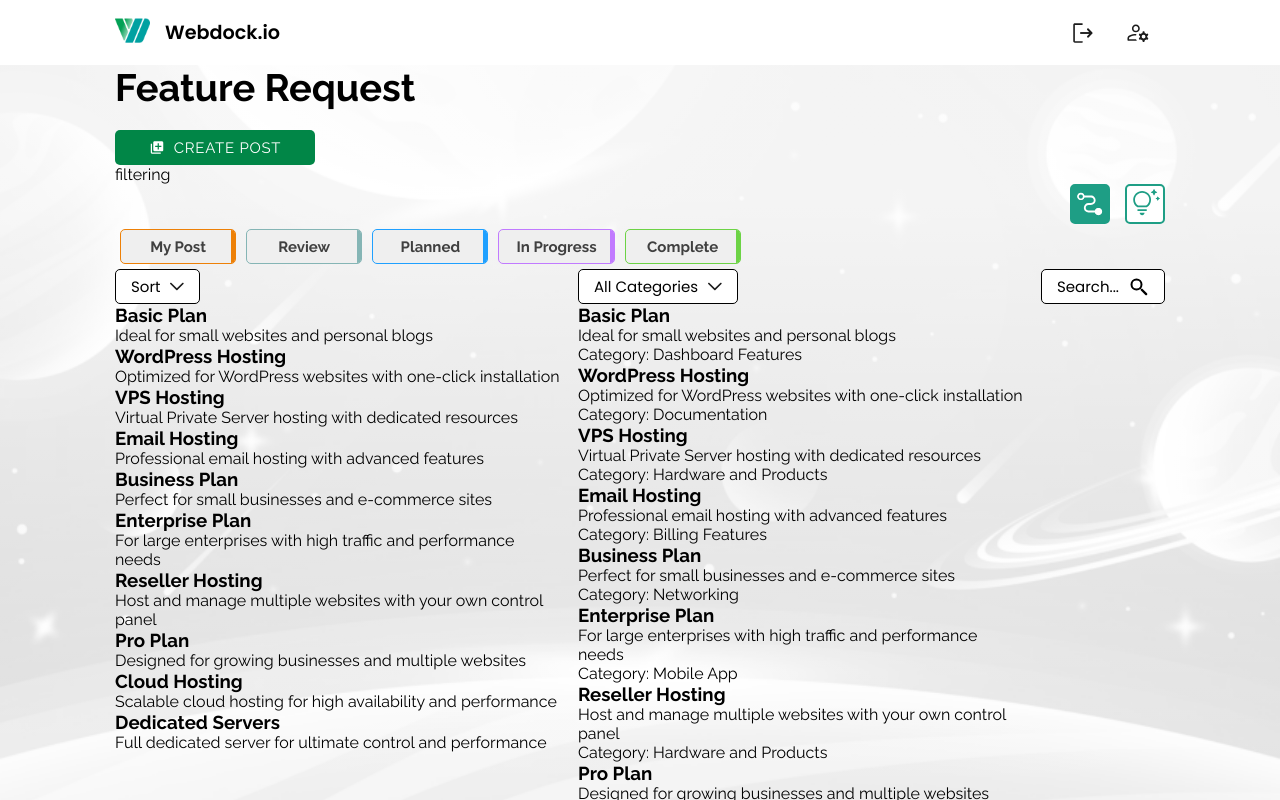
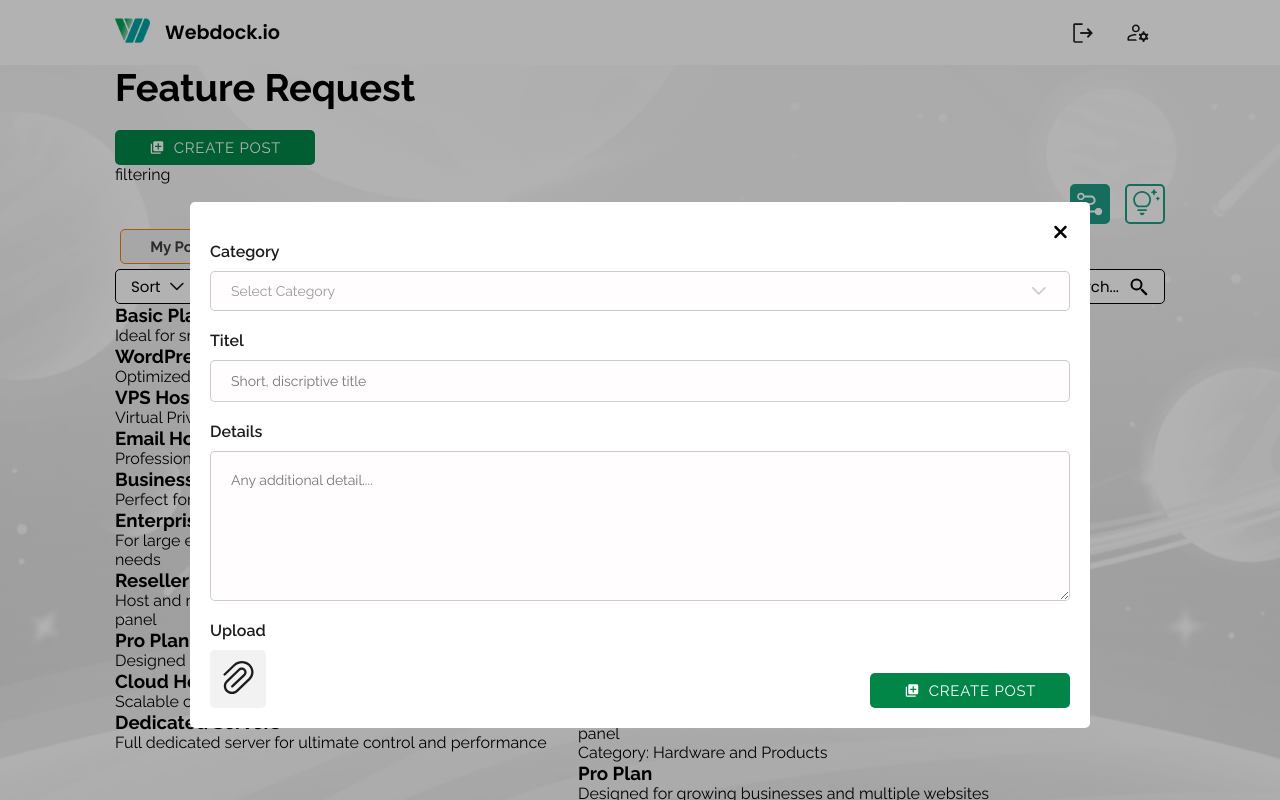
Before and after one commit to soklope/webdock, a React (Vite) app in the folder webdock-app/: page /listview in a window 1280 px wide. Both pictures are taken after a click on the button "CREATE POST". Shown: the top 800 px of the page. Built offline with nearby package versions, Linux system fonts and the light colour scheme.

Commit message:
Finished 90% of modal
Create post modal is done

```diff
--- a/webdock-app/src/components/CreatePostBtn/CreatePostBtn.jsx
+++ b/webdock-app/src/components/CreatePostBtn/CreatePostBtn.jsx
@@ -1,10 +1,12 @@
-// import { useState} from "react";
 import './CreatePostBtn.scss'
-// CreatePostBtn component represents a button for creating a new post.
-// It includes a button element with an optional icon and the text "CREATE POST."
+import useModalStore from '../../stores/modalStore';
+
 export default function CreatePostBtn() {
+
+  const { toggleModal } = useModalStore();
+
   return (
-    <button className="create-post-btn">
+    <button className="create-post-btn" onClick={toggleModal}>
       <span className='create-post-btn__icon'>
         {/* You can add an icon here */}
       </span>
--- a/webdock-app/src/components/CreatePostBtn/CreatePostBtn.scss
+++ b/webdock-app/src/components/CreatePostBtn/CreatePostBtn.scss
@@ -3,6 +3,7 @@
 
 // Define styles for the .create-post-btn class
 .create-post-btn {
+    cursor: pointer;
     display: flex;
     justify-content: center;
     align-items: center;
--- a/webdock-app/src/components/Modal/CreatePostModal/CreatePostModal.jsx
+++ b/webdock-app/src/components/Modal/CreatePostModal/CreatePostModal.jsx
@@ -3,14 +3,20 @@ import SelectCategory from "../SelectCategory/SelectCategory";
 import './CreatePostModal.scss'
 import '../../CreatePostBtn/CreatePostBtn'
 import CreatePostBtn from "../../CreatePostBtn/CreatePostBtn";
+import useModalStore from "../../../stores/modalStore";
 
 export default function CreatePostModal() {
-    return(
+
+    const { modalIsOpen, toggleModal } = useModalStore();
+
+
+    return  (
+        modalIsOpen ?
+
         <>
-            {/* <ModalBackground /> */}
             <div className="container">
                 <div className="create-post-modal-container">
-                <div className="create-post-modal-container__close">
+                    <div className="create-post-modal-container__close" onClick={toggleModal}>
                         <span className="create-post-modal-container__close__icon"></span>
                     </div>
 
@@ -33,16 +39,24 @@ export default function CreatePostModal() {
                             placeholder="Any additional detail...."
                             ></textarea>
 
+                        <div className="create-post-modal-container__flex">
+                            <div className="create-post-modal-container__upload-flex">
                                  <label className="create-post-modal-container__title">Upload</label>
                                  <button className="create-post-modal-container__upload-btn">
                                      <span className="create-post-modal-container__upload-icon"></span>
                                  </button>
+                            </div>
                             <CreatePostBtn />
                         </div>
-
                     </div>
                 </div>
+            </div>
+            <ModalBackground />
         </>
+
+        :
+
+        <></>
     )
 }
 
--- a/webdock-app/src/components/Modal/CreatePostModal/CreatePostModal.scss
+++ b/webdock-app/src/components/Modal/CreatePostModal/CreatePostModal.scss
@@ -6,14 +6,27 @@
     height: 100vh;
     display: flex;
     position: fixed;
+    z-index: 10;
+
+    @media screen and (min-width: v.$desktop-screen) {
+        align-items: center;
+        justify-content: center;
+    }
+
 }
 
 .create-post-modal-container {
     width: 100%;
-    height: 100%;
     height: calc(100% - 70px);
     padding: 20px;
     background-color: v.$white;
+
+    @media screen and (min-width: v.$desktop-screen) {
+        max-width: 900px;
+        height: auto;
+
+        border-radius: 5px;
+    }
 
     &__flex-parent {
         display: flex;
@@ -26,9 +39,10 @@
         width: 100%;
         display: flex;
         align-items: end;
+        cursor: pointer;
 
         &__icon {
-            background-image: url('../../../content/gfx/Icons/comment-icon.svg');
+            background-image: url('../../../content/gfx/Icons/close-icon-1.svg');
             height: 20px;
             width: 20px;
             display: inline-block;
@@ -44,6 +58,7 @@
         font-size: 16px;
         color: v.$offblack;
         margin-bottom: 10px;
+
 
         &__input {
             margin-bottom: 20px;
@@ -82,9 +97,16 @@
         background: #F2F2F2;
         border: none;
         margin-bottom: 20px;
+
+        @media screen and (min-width: v.$desktop-screen) {
+            margin-bottom: 0;
+        }
+
+
     }
 
     &__upload-icon {
+        cursor: pointer;
         height: 35px;
         width: 35px;
         display: inline-block;
@@ -92,4 +114,20 @@
         background-position: center center;
         background-image: url('../../../content/gfx/Icons/files.svg');
     }
+
+    &__flex {
+        display: flex;
+        flex-direction: column;
+
+        @media screen and (min-width: v.$desktop-screen) {
+            flex-direction: row;
+            justify-content: space-between;
+            align-items: end;
+        }
+    }
+
+    &__upload-flex {
+        display: flex;
+        flex-direction: column;
+    }
 }
--- a/webdock-app/src/components/Modal/ModalBackground.jsx
+++ b/webdock-app/src/components/Modal/ModalBackground.jsx
@@ -3,7 +3,7 @@ import './ModalBackground.scss';
 export default function ModalBackground() {
     return (
         <>
-        <div className='relative'></div>
+        {/* <div className='relative'></div> */}
         <div className="modal-background"></div>
         </>
     )
--- a/webdock-app/src/components/Modal/ModalBackground.scss
+++ b/webdock-app/src/components/Modal/ModalBackground.scss
@@ -9,5 +9,5 @@
     position: fixed; //Places relative to viewport and doesn't move when scrolling.
     top: 0; //Places all the way on top (y-axes)
     left: 0; //Places all the way to the left (x-axes)
-    z-index: 20;
+    z-index: 8;
 }
--- a/webdock-app/src/components/Modal/SelectCategory/SelectCategory.jsx
+++ b/webdock-app/src/components/Modal/SelectCategory/SelectCategory.jsx
@@ -1,7 +1,7 @@
 import React, { useState, useRef, useEffect } from "react";
 import '../SelectCategory/SelectCategory.scss'
 
-export default function SelectCategory({ onSelectCategory }) {
+export default function SelectCategory() {
 const [selectedCategory, setSelectedCategory] = useState(null);
 const [showOptions, setShowOptions] = useState(false);
 const dropdownRef = useRef(null);
@@ -20,7 +20,6 @@ const categoryOptions = [
 
 const handleCategoryChange = (category) => {
     setSelectedCategory(category);
-    onSelectCategory(category);
     setShowOptions(false);
 };
 
--- a/webdock-app/src/router/router.jsx
+++ b/webdock-app/src/router/router.jsx
@@ -13,12 +13,12 @@ const Router = () => {
   return (
     <BrowserRouter>
       <Navigation />
+      <CreatePostModal />
       <Routes>
         <Route exact path="/" element={<RoadmapView />} />
         <Route path="/listview" element={<ListView />} />
         <Route path="/post" element={<SinglePostView />} />
         <Route path="/sort" element={<SortFunctionAndFilterContainer />} />
-        {/* <Route path="/modal" element={<CreatePostModal />} /> */}
         <Route path="/selectcategory" element={<SelectCategory />} />
         {/* Add more routes here as needed */}
       </Routes>
--- /dev/null
+++ b/webdock-app/src/stores/modalStore.js
@@ -0,0 +1,11 @@
+import { create } from 'zustand';
+
+const useModalStore = create((set) => ({
+    modalIsOpen: false,
+
+    toggleModal: () => {
+        set((state) => ({ modalIsOpen: !state.modalIsOpen }));
+    },
+}));
+
+export default useModalStore;
```
Also changed, not shown: webdock-app/src/content/gfx/Icons/close-icon-1.svg (added). Lines whose indentation alone changed are shown as unchanged.
